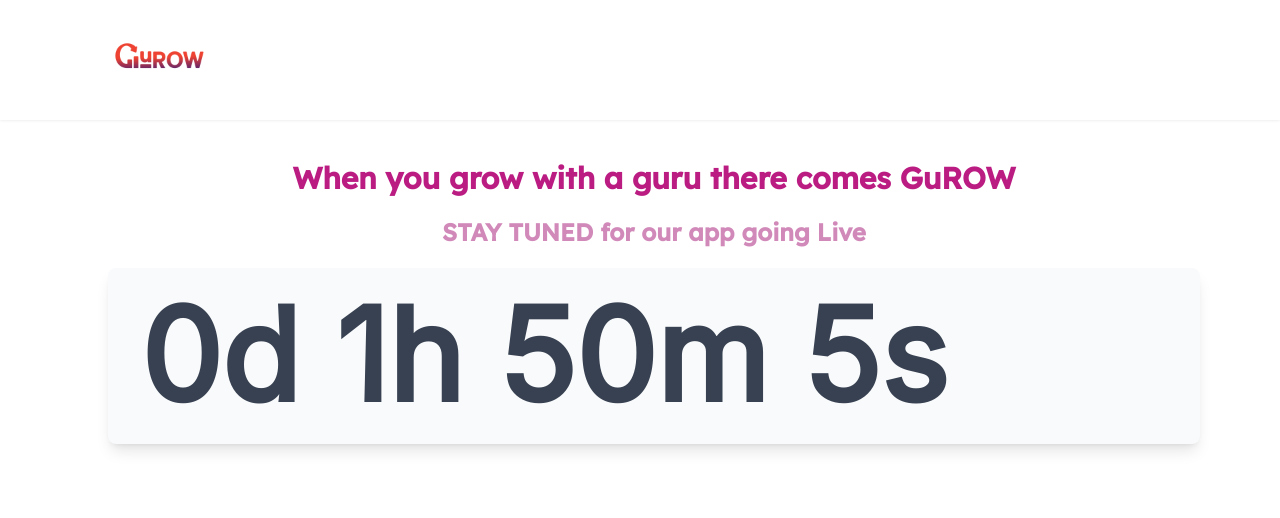
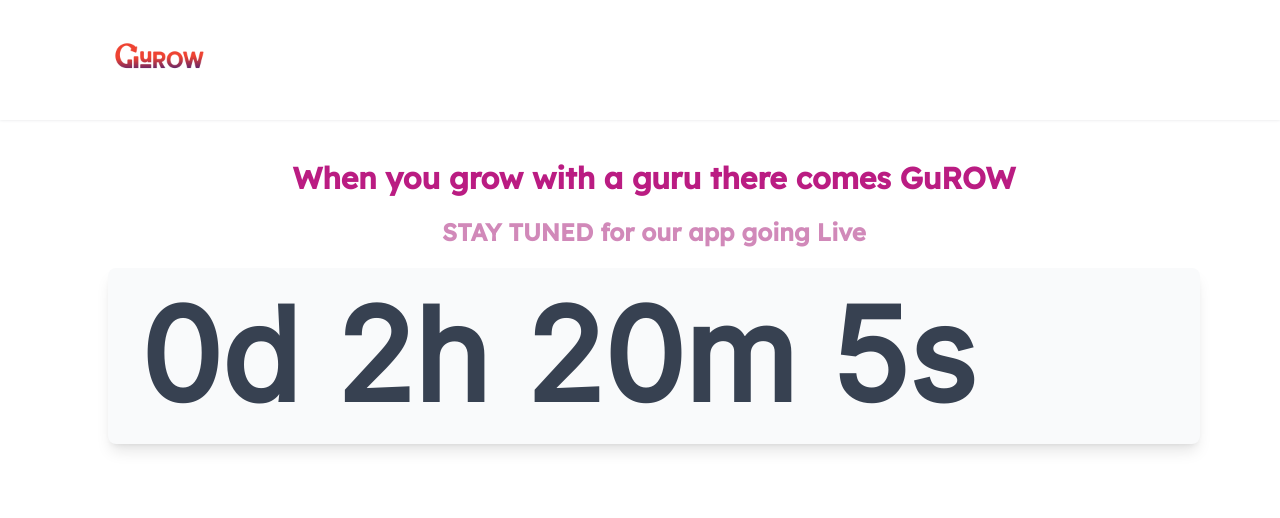
Before and after one commit to GurowLaunching/Gurow, a plain HTML site: page index.html in a window 1280 px wide. Shown: the top 518 px of the page. Drawn offline with nearby package versions, Linux system fonts and the light colour scheme.

Commit message:
Update index.html

```diff
--- a/index.html
+++ b/index.html
@@ -131,7 +131,7 @@
 
         <script>
             // Set the date we're counting down to
-            var countDownDate = new Date("Nov 26, 2023 12:00:00").getTime();
+            var countDownDate = new Date("Nov 26, 2023 12:30:00").getTime();
 
             // Update the count down every 1 second
             var x = setInterval(function() {
```
